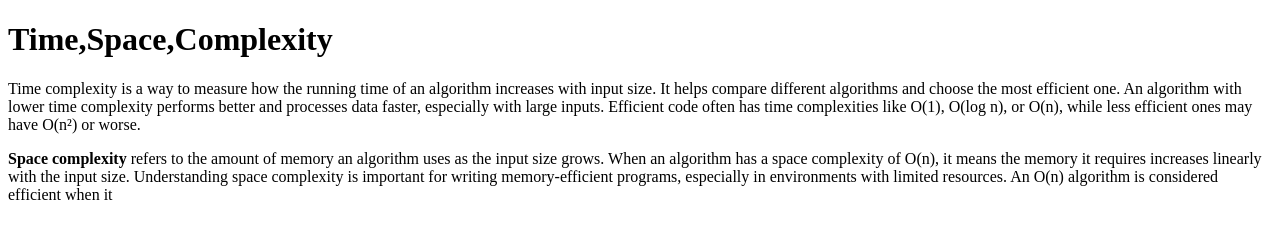
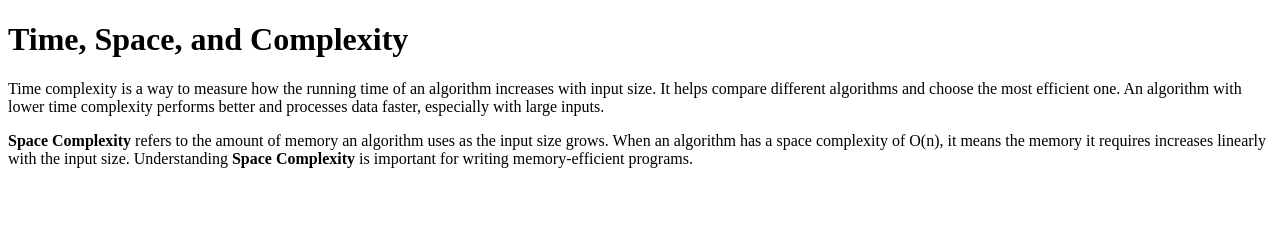
Before and after one commit to acciojob/time-and-space-complexity-Rupesh3000, a website: page main.html in a window 1280 px wide. Drawn offline with Linux system fonts and the light colour scheme.

Commit message:
created a submission

```diff
--- a/main.html
+++ b/main.html
@@ -8,17 +8,19 @@
 
 <body>
 	<!-- the entire body must be written by student -->
+ <h1>Time, Space, and Complexity</h1>
 
-	 <h1>Time,Space,Complexity</h1>
-    <p>Time complexity is a way to measure how the running time of an algorithm increases with input size. It helps compare
-    different algorithms and choose the most efficient one. An algorithm with lower time complexity performs better and
-    processes data faster, especially with large inputs. Efficient code often has time complexities like O(1), O(log n), or
-    O(n), while less efficient ones may have O(n²) or worse.</p>
+    <p>
+        Time complexity is a way to measure how the running time of an algorithm increases with input size.
+        It helps compare different algorithms and choose the most efficient one. An algorithm with lower
+        time complexity performs better and processes data faster, especially with large inputs.
+    </p>
 
-    <p><b>Space complexity</b> refers to the amount of memory an algorithm uses as the input size grows. When an algorithm has a space
-    complexity of O(n), it means the memory it requires increases linearly with the input size. Understanding space
-    complexity is important for writing memory-efficient programs, especially in environments with limited resources. An
-    O(n) algorithm is considered efficient when it</p>
+    <p>
+        <b>Space Complexity</b> refers to the amount of memory an algorithm uses as the input size grows. When an
+        algorithm has a space complexity of O(n), it means the memory it requires increases linearly with the input size.
+        Understanding <b>Space Complexity</b> is important for writing memory-efficient programs.
+    </p>
     <script type="text/javascript" src="./script.js">
 </script>
 
```
